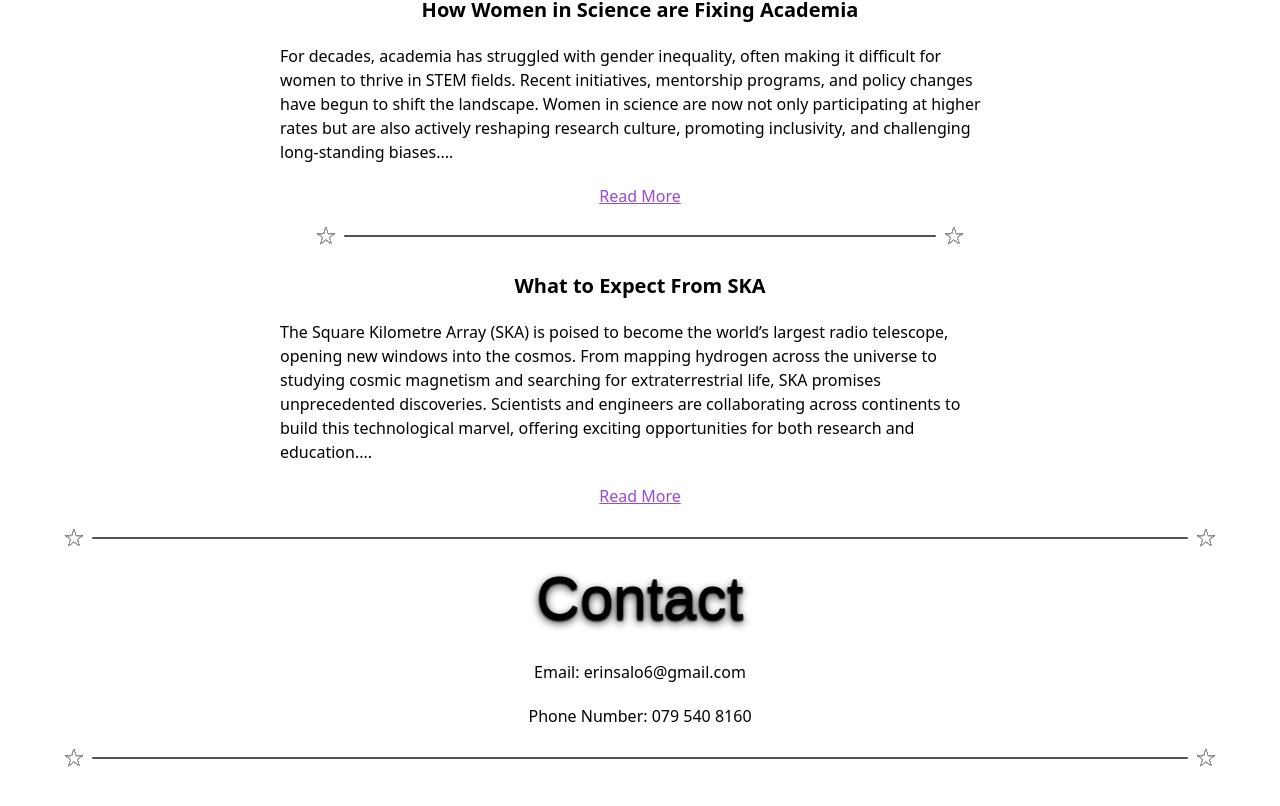
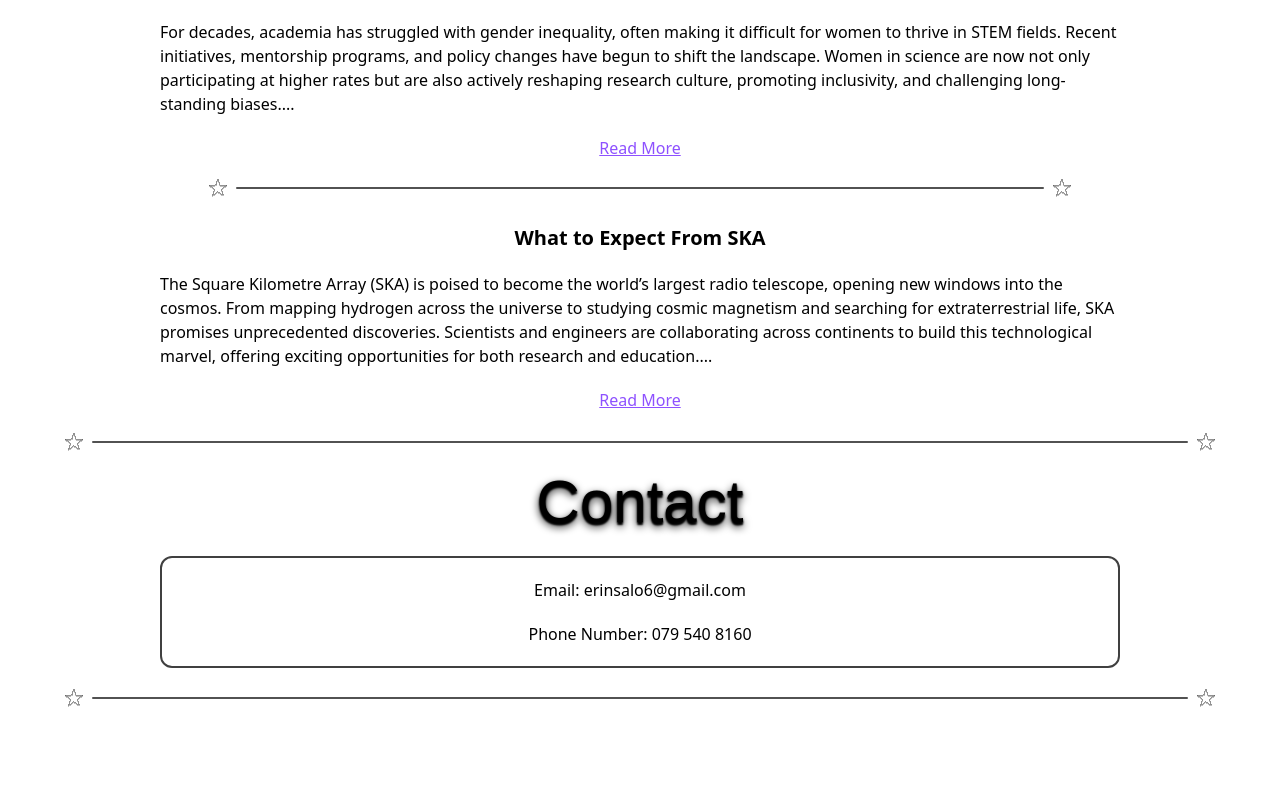
Before and after one commit to CadmusKei/erins-site, a Next.js app: page / in a window 1280 px wide. Shown: the part 2076-2882 px from the top of the page. After the commit the page ends 2844 px from the top, so only its background shows below. Built offline with nearby package versions, Linux system fonts and the light colour scheme; a web font is replaced by a local one.

Commit message:
Update Blogpost and Contact components for improved layout and styling

```diff
--- a/app/components/Blogpost.js
+++ b/app/components/Blogpost.js
@@ -3,11 +3,11 @@ import Divider from "./Divider";
 
 export default function Blogpost({title, content}){
     return(
-            <div className="w-[75%] flex flex-col space-y-5 items-center">
+            <div className="w-[100%] flex flex-col space-y-5 items-center">
                 <Divider/>
                 <h1 className="text-xl font-bold">{title}</h1>
                 <p>{content}...</p>
-                <a className="underline text-[#9748dc]">Read More</a>
+                <a className="underline text-violet-500">Read More</a>
             </div>
     )
 }
--- a/app/components/Contact.js
+++ b/app/components/Contact.js
@@ -4,7 +4,7 @@ export default function Contact(){
     return(
         <>
             <Title size="text-6xl">Contact</Title>
-            <div className="w-[75%] mt-3 flex flex-col space-y-5 items-center">
+            <div className="w-[75%] mt-1 flex flex-col p-5 space-y-5 items-center border-2 border-neutral-700 rounded-xl">
                 <p>Email: erinsalo6@gmail.com</p>
                 <p>Phone Number: 079 540 8160</p>
             </div>
```
